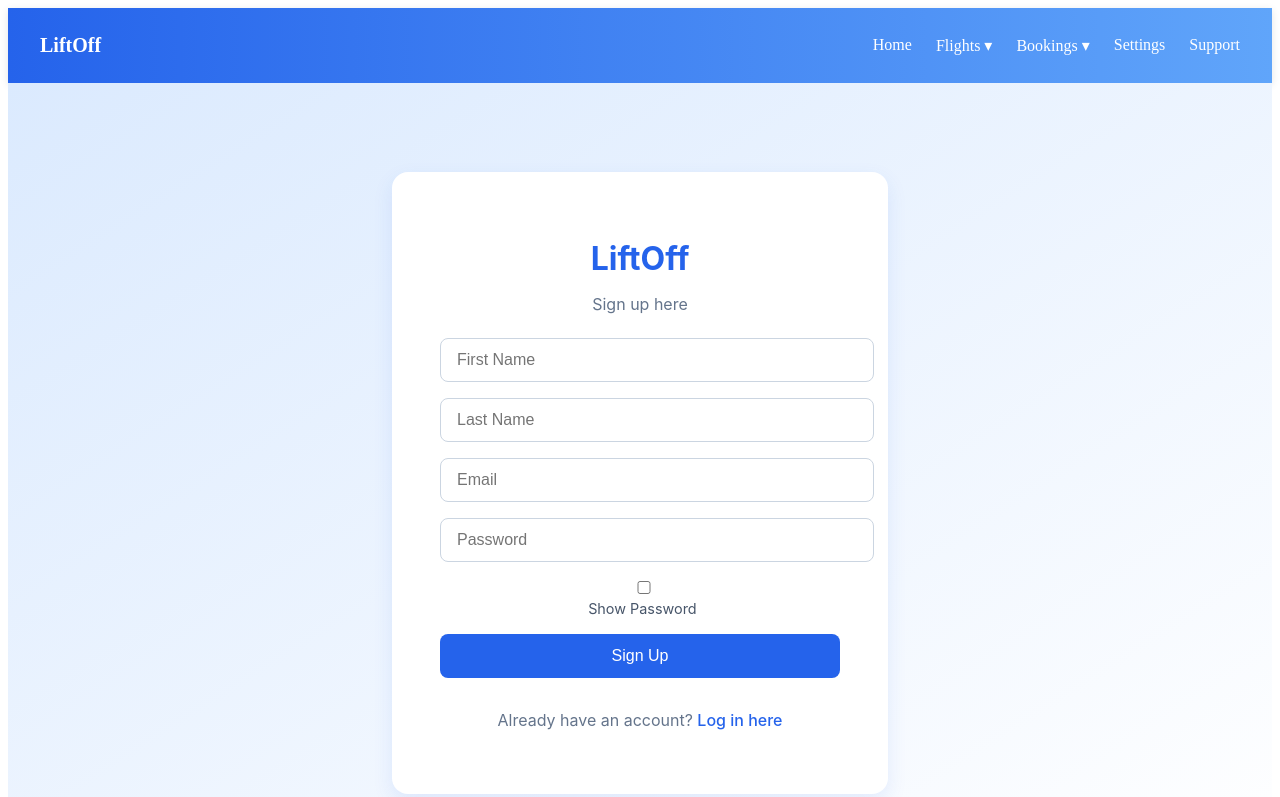
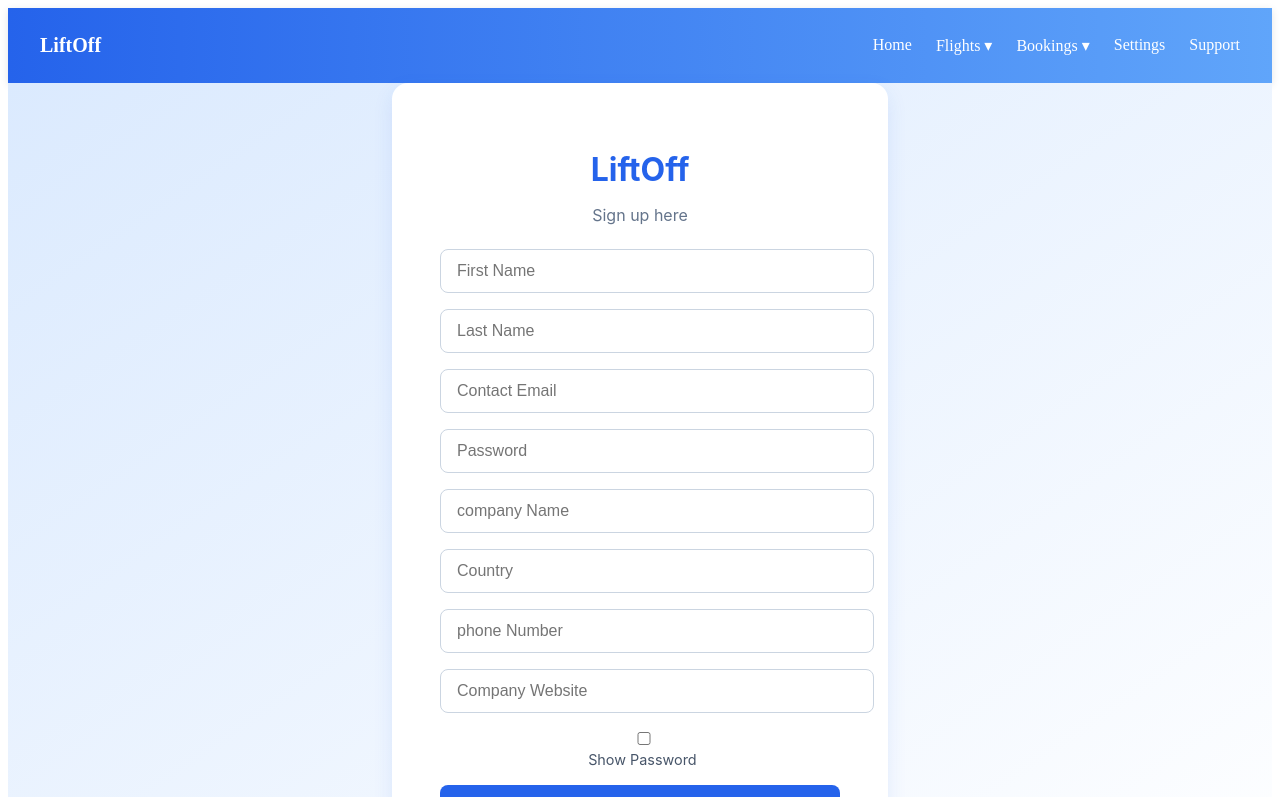
Before and after one commit to Bryan2397/LiftOff-workshop, a React (Create React App) app in the folder frontend/: page /airlineSignup in a window 1280 px wide. Shown: the top 797 px of the page. Built offline with nearby package versions, Linux system fonts and the light colour scheme.

Commit message:
Refactor AirlineSignUp component and update form fields

```diff
--- a/frontend/src/pages/AirlineSignUp.jsx
+++ b/frontend/src/pages/AirlineSignUp.jsx
@@ -1,7 +1,8 @@
-import { useState } from "react";
-import { Link } from "react-router-dom"; //Used for navigation between login and signup
+import { useEffect, useState } from "react";
+import { Link, useNavigate } from "react-router-dom"; //Used for navigation between login and signup
 import axios from "axios"; //HTTP client for making requests/API calls to backend
 import "./UserInfoPage.css";
+import toast from "react-hot-toast";
 
 const AirlineSignup = () => {
   // State to toggle password visibility
@@ -12,11 +13,18 @@ const AirlineSignup = () => {
 
   // State to hold form input data
   const [formData, setFormData] = useState({
-    firstname: '',
-    lastname: '',
-    email: '',
+    firstName: '',
+    lastName: '',
     password: '',
+    companyName: '',
+    country: '',
+    phoneNumber: '',
+    companyWebsite: '',
+    contactEmail: '',
+    role: "seller",
   });
+
+  const navigate = useNavigate();
 
     // Function to update formData when input changes
     const handleChange = (e) => {
@@ -24,6 +32,10 @@ const AirlineSignup = () => {
       // Spread the old values, update only the one that changed
     setFormData({ ...formData, [e.target.name]: e.target.value });
   };
+
+  useEffect(()=> {
+    console.log(formData);
+  },[formData]);
 
 
   // Function to handle form submission
@@ -33,14 +45,13 @@ const AirlineSignup = () => {
     try{
       // Make POST request to backend API to register user
       console.log(formData);
-        const res = await axios.post('http://localhost:5000/api/users/register', formData);
+        const res = await axios.post('http://localhost:5000/api/sellers/register', formData);
 
-        alert("Form submitted!"); // Confirmation for user
-        console.log("Saved user: ", res.data); // Log the response from backend
+        toast.success("Form submitted!"); // Confirmation for user
+        navigate("/airline");
     }catch(err){
       // Catch and log any errors
-        console.error("Error saving user: ", err);
-        alert("Error submitting form");
+        toast.error("Error submitting form");
     }
   };
 
@@ -54,7 +65,7 @@ const AirlineSignup = () => {
                 <div className="form-group">
                     <input
                     type="text"
-                    name="firstname"
+                    name="firstName"
                     placeholder="First Name"
                     value={formData.firstname}
                     onChange={handleChange}
@@ -65,7 +76,7 @@ const AirlineSignup = () => {
                 <div className="form-group">
                     <input
                     type="text"
-                    name="lastname"
+                    name="lastName"
                     placeholder="Last Name"
                     value={formData.lastname}
                     onChange={handleChange}
@@ -76,9 +87,9 @@ const AirlineSignup = () => {
                 <div className="form-group">
                     <input
                     type="email"
-                    name="email"
-                    placeholder="Email"
-                    value={formData.email}
+                    name="contactEmail"
+                    placeholder="Contact Email"
+                    value={formData.contactEmail}
                     onChange={handleChange}
                     required
                     />
@@ -96,9 +107,55 @@ const AirlineSignup = () => {
                 </div>
 
                 <div className="form-group">
+                    <input
+                    type="text"
+                    name="companyName"
+                    placeholder="company Name"
+                    value={formData.companyName}
+                    onChange={handleChange}
+                    required
+                    />
+                </div>
+
+
+                <div className="form-group">
+                    <input
+                    type="text"
+                    name="country"
+                    placeholder="Country"
+                    value={formData.country}
+                    onChange={handleChange}
+                    required
+                    />
+                </div>
+
+                <div className="form-group">
+                    <input
+                    type="text"
+                    name="phoneNumber"
+                    placeholder="phone Number"
+                    value={formData.phoneNumber}
+                    onChange={handleChange}
+                    required
+                    />
+                </div>
+
+                <div className="form-group">
+                    <input
+                    type="text"
+                    name="companyWebsite"
+                    placeholder="Company Website"
+                    value={formData.companyWebsite}
+                    onChange={handleChange}
+                    required
+                    />
+                </div>
+
+                <div className="form-group">
                     <input type="checkbox" id="showPassword" onChange={togglePassword} />
                     <label htmlFor="showPassword">Show Password</label>
                 </div>
+
 
                 <button type="submit" className="submit-button">Sign Up</button>
                 <p>Already have an account? <Link to="/Login">Log in here</Link></p>
```
